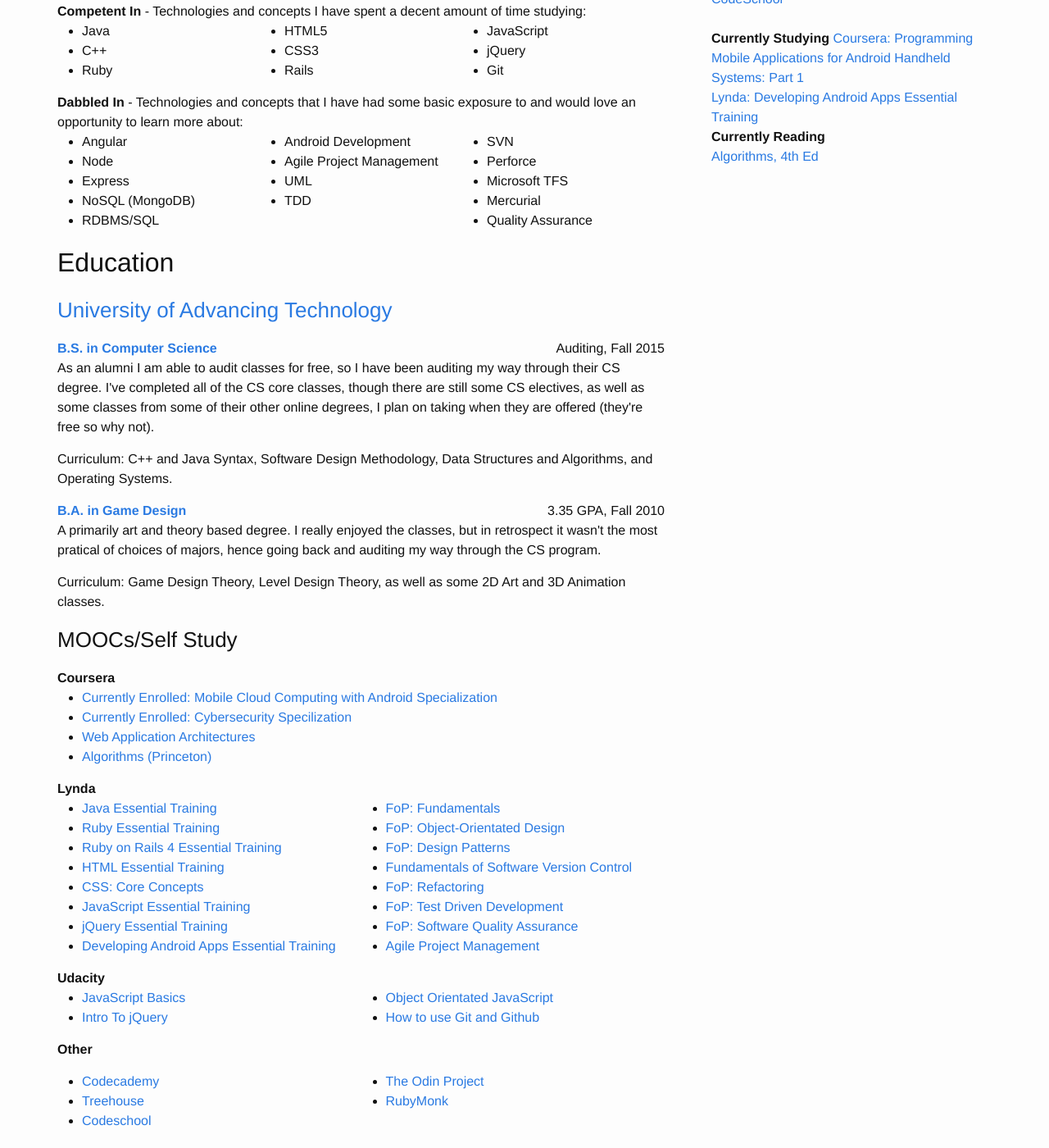
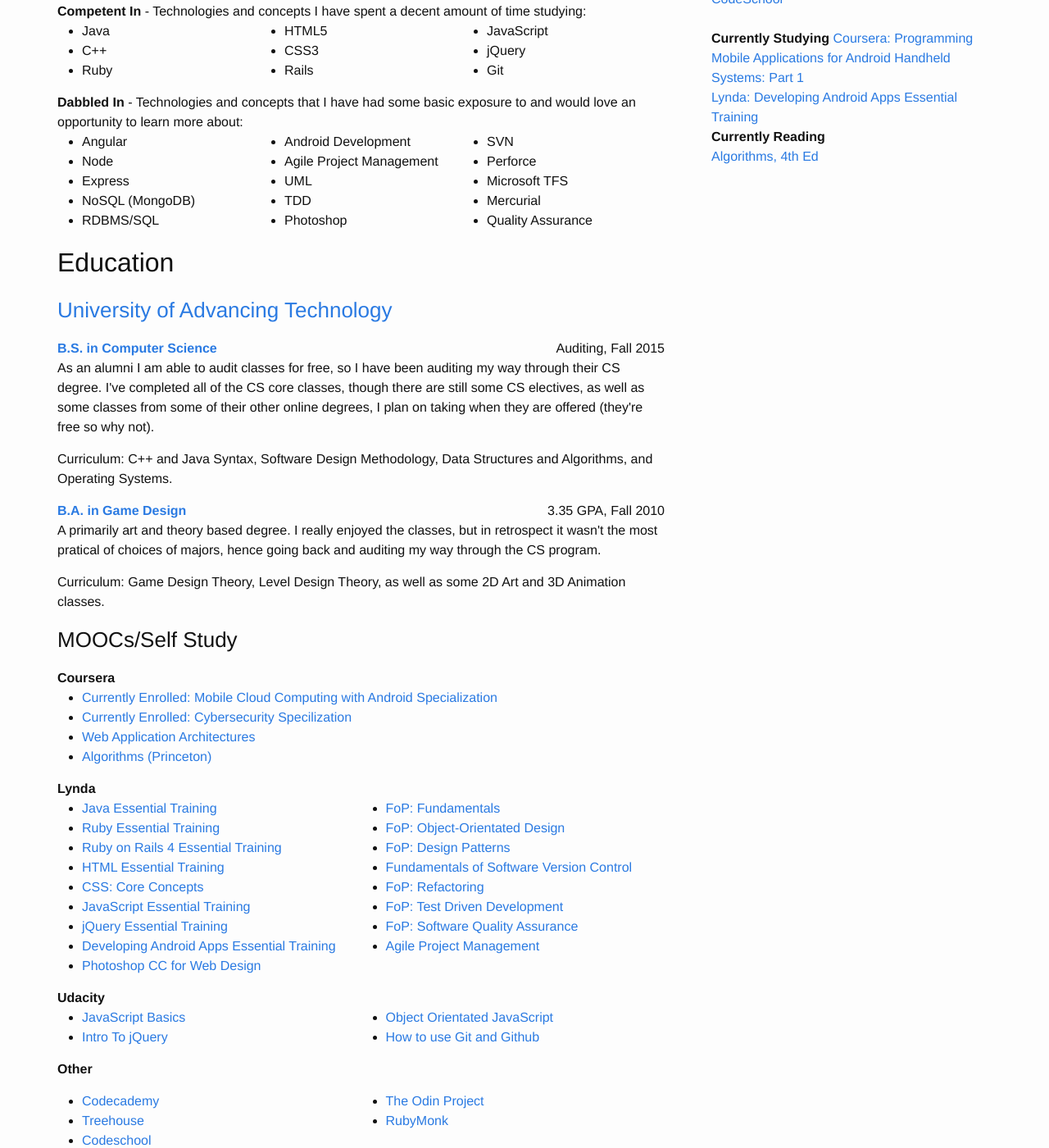
Before and after one commit to TaylorHuston/taylorhuston.github.io, a Jekyll site: the page built from resume.html, in a window 1280 px wide and 1400 px high, scrolled down 297 px. Shown: the whole window at 82% size. Built offline with Jekyll 4.4.1, drawn with Linux system fonts in a browser that asks for light colours.

Commit message:
Update Resume

```diff
--- a/resume.html
+++ b/resume.html
@@ -49,6 +49,7 @@
       <li>Agile Project Management</li>
       <li>UML</li>
       <li>TDD</li>
+      <li>Photoshop</li>
     </ul>
     <ul>
       <li>SVN</li>
@@ -113,6 +114,8 @@
       <li><a href="http://www.lynda.com/AllCertificates/User/1103034" target="_blank">jQuery Essential Training</a>
       </li>
       <li><a href="http://www.lynda.com/AllCertificates/User/1103034" target="_blank">Developing Android Apps Essential Training</a>
+      </li>
+      <li><a href="http://www.lynda.com/AllCertificates/User/1103034" target="_blank">Photoshop CC for Web Design</a>
       </li>
     </ul>
 
```
